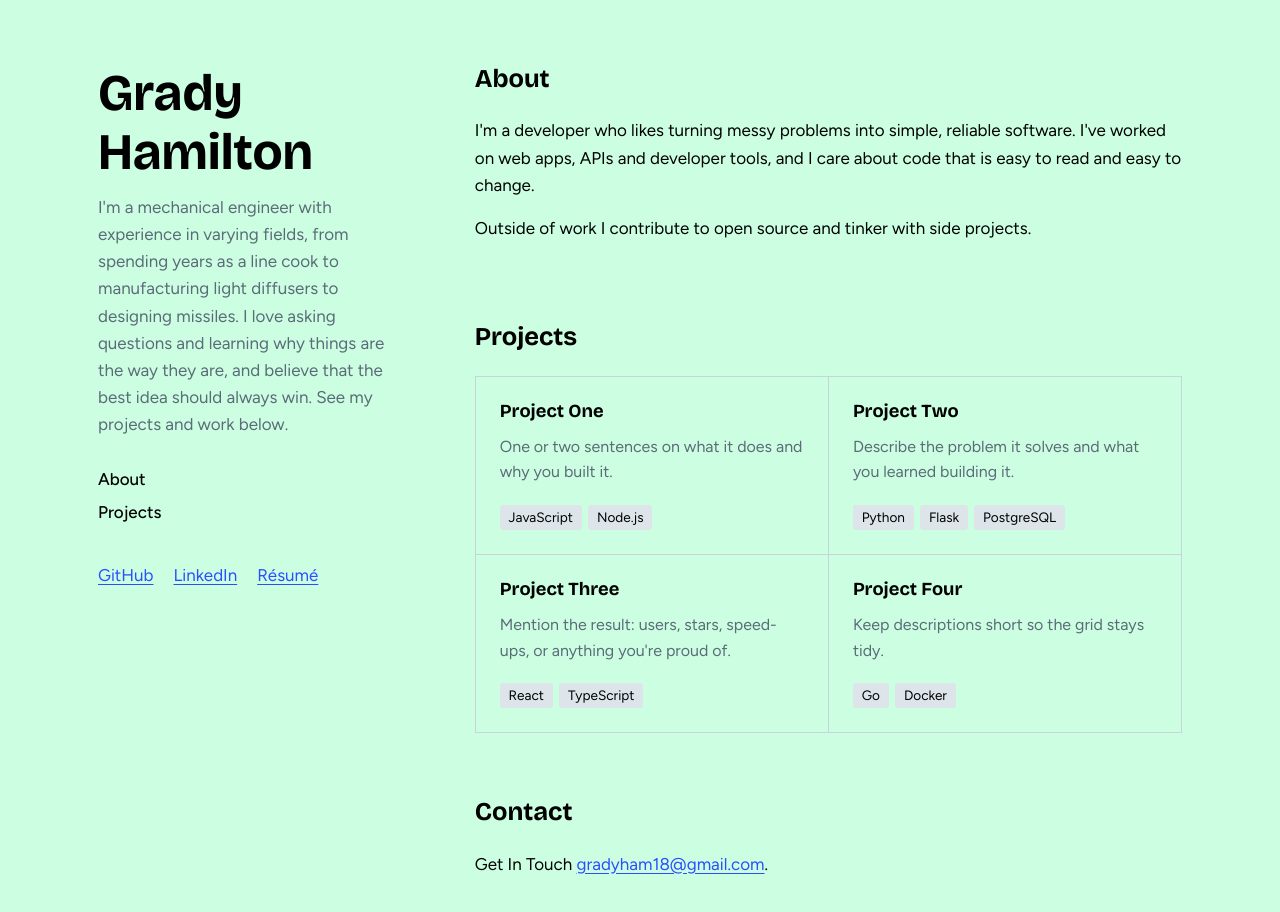
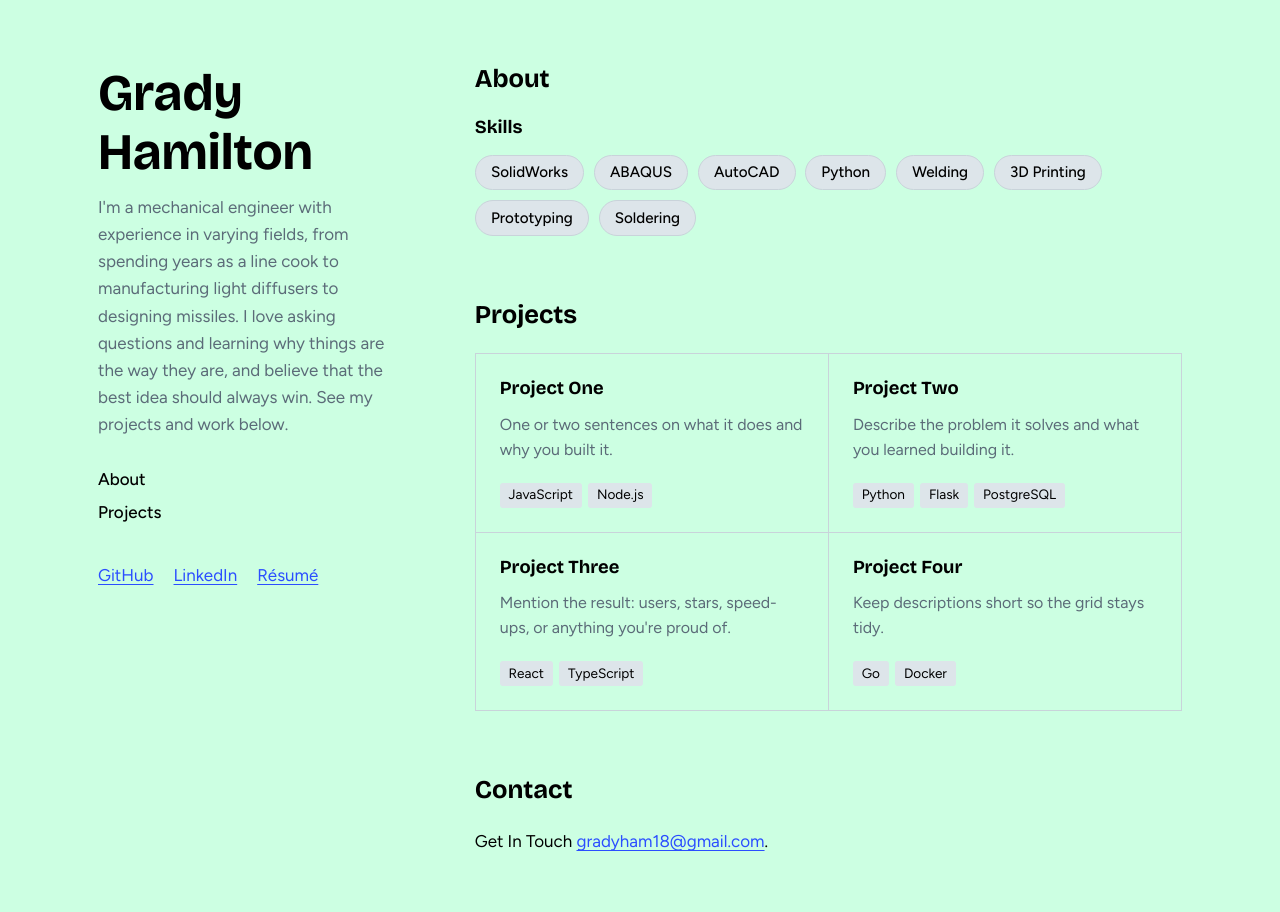
Before and after one commit to gradyham18/gradyham18.github.io, a plain HTML site: page index.html in a window 1280 px wide. Drawn offline with nearby package versions, Linux system fonts and the light colour scheme.

Commit message:
Implement skill bubbles in the about section
Added skill bubbles section with a list of skills.

```diff
--- a/index.html
+++ b/index.html
@@ -126,7 +126,23 @@
     .job .where { font-weight: 600; margin-bottom: .6rem; }
     .job ul { margin: 0; padding-left: 1.1rem; max-width: 65ch; }
     .job li { margin-bottom: .35rem; }
-
+/* Skill bubbles */
+.skill-bubbles {
+  list-style: none;
+  display: flex;
+  flex-wrap: wrap;
+  gap: .6rem;
+  padding: 0;
+  margin: 1rem 0 0;
+}
+.skill-bubbles li {
+  background: var(--tag-bg);
+  border: 1px solid var(--line);
+  border-radius: 999px;      /* makes the rounded bubble shape */
+  padding: .3rem .95rem;
+  font-size: .95rem;
+  font-weight: 500;
+}
     /* Tablet and phone */
     @media (max-width: 900px) {
       .page { flex-direction: column !important; }
@@ -174,14 +190,21 @@
       <section id="about">
         <h2>About</h2>
         <!-- ✏️ EDIT: a short intro. Add more <p> tags for more paragraphs. -->
-        <p>
-          I'm a developer who likes turning messy problems into simple, reliable software.
-          I've worked on web apps, APIs and developer tools, and I care about code that
-          is easy to read and easy to change.
-        </p>
-        <p>
-          Outside of work I contribute to open source and tinker with side projects.
-        </p>
+        <!-- ✏️ EDIT: the heading above your skill bubbles -->
+  <h3>Skills</h3>
+
+  <!-- ✏️ EDIT: one <li> per skill. Copy a line to add a bubble, delete a line to remove one. -->
+  <ul class="skill-bubbles">
+    <li>SolidWorks</li>
+    <li>ABAQUS</li>
+    <li>AutoCAD</li>
+    <li>Python</li>
+    <li>Welding</li>
+    <li>3D Printing</li>
+    <li>Prototyping</li>
+    <li>Soldering</li>
+  </ul>
+</section>
       </section>
 
       <!-- ========================================================
```
